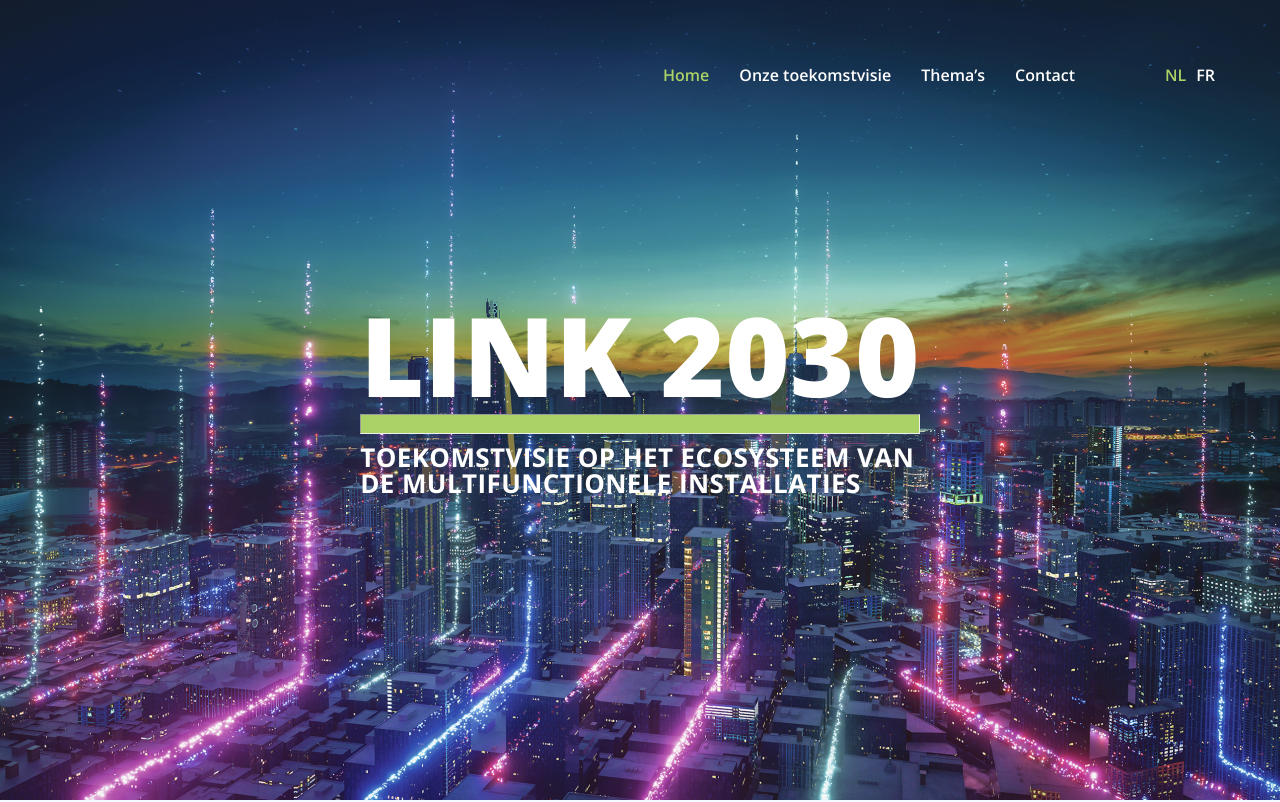
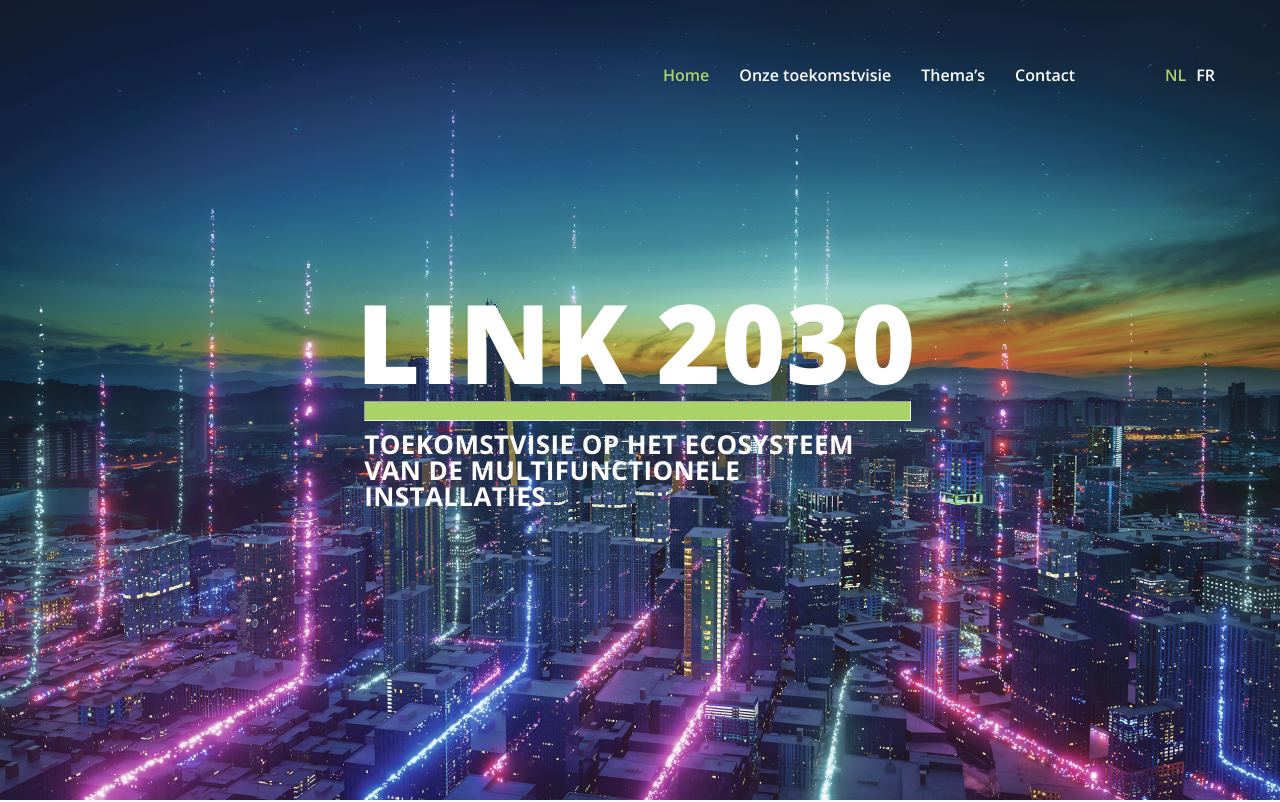
Before and after one commit to Ziothh/Digital-Astronaut--Test, a React (Create React App) app: page / in a window 1280 px wide. Shown: the top 802 px of the page. Built offline with nearby package versions, Linux system fonts and the light colour scheme.

Commit message:
Fixed some hero letter positions

```diff
--- a/src/components/Hero/Hero.scss
+++ b/src/components/Hero/Hero.scss
@@ -24,14 +24,16 @@
 
         h1 {
             width: max-content;
+            text-indent: -8px;
         }
-
+        hr {
+            width: calc(100% - 5px);
+        }
         h2 {
             font-size: 2.6rem;
             font-weight: 700;
             line-height: 2.6rem;
-            // letter-spacing: px;
-            // line-height: 26px;
+            letter-spacing: 0.3px;
         }
 
         h1,
```
